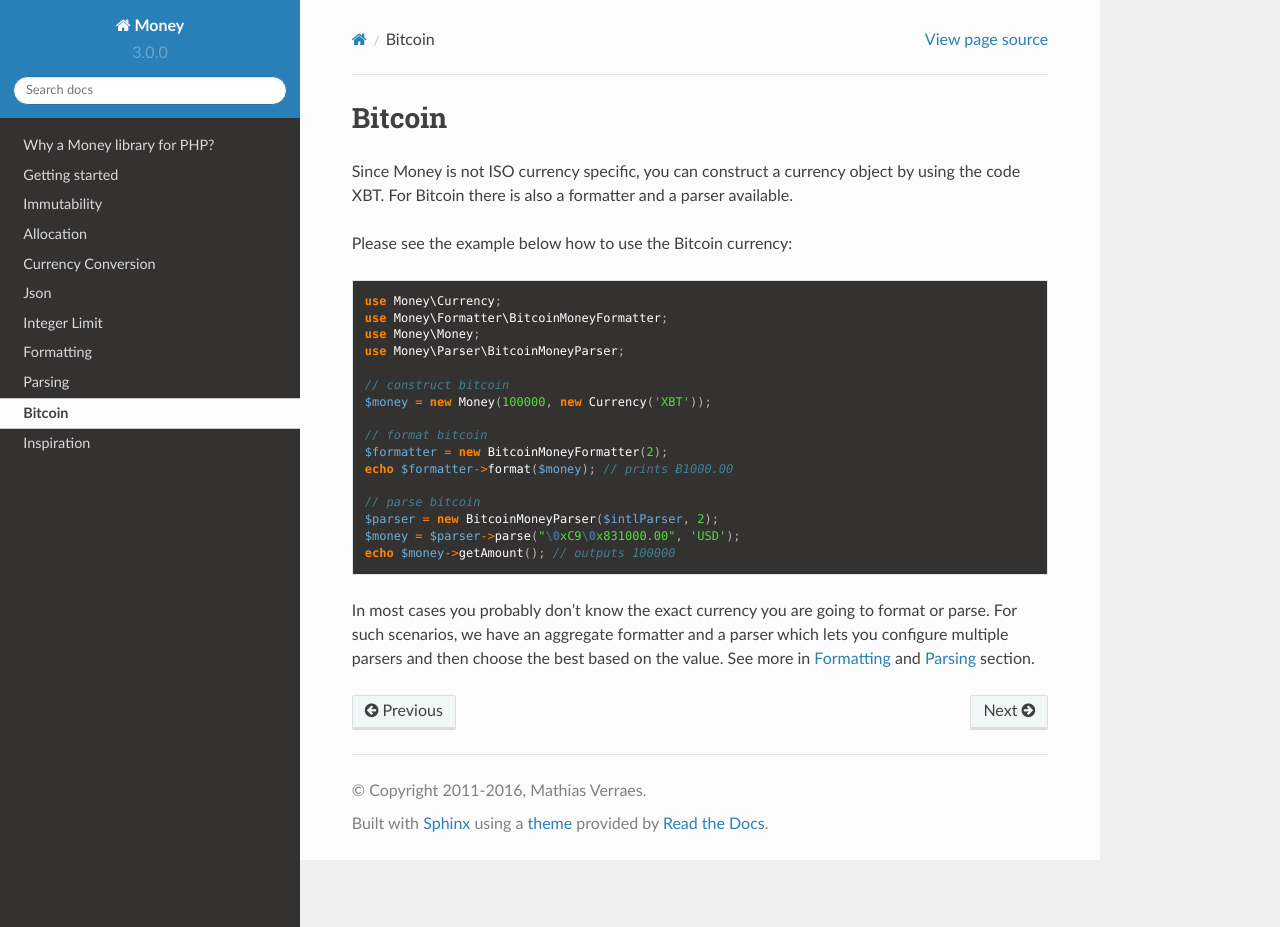
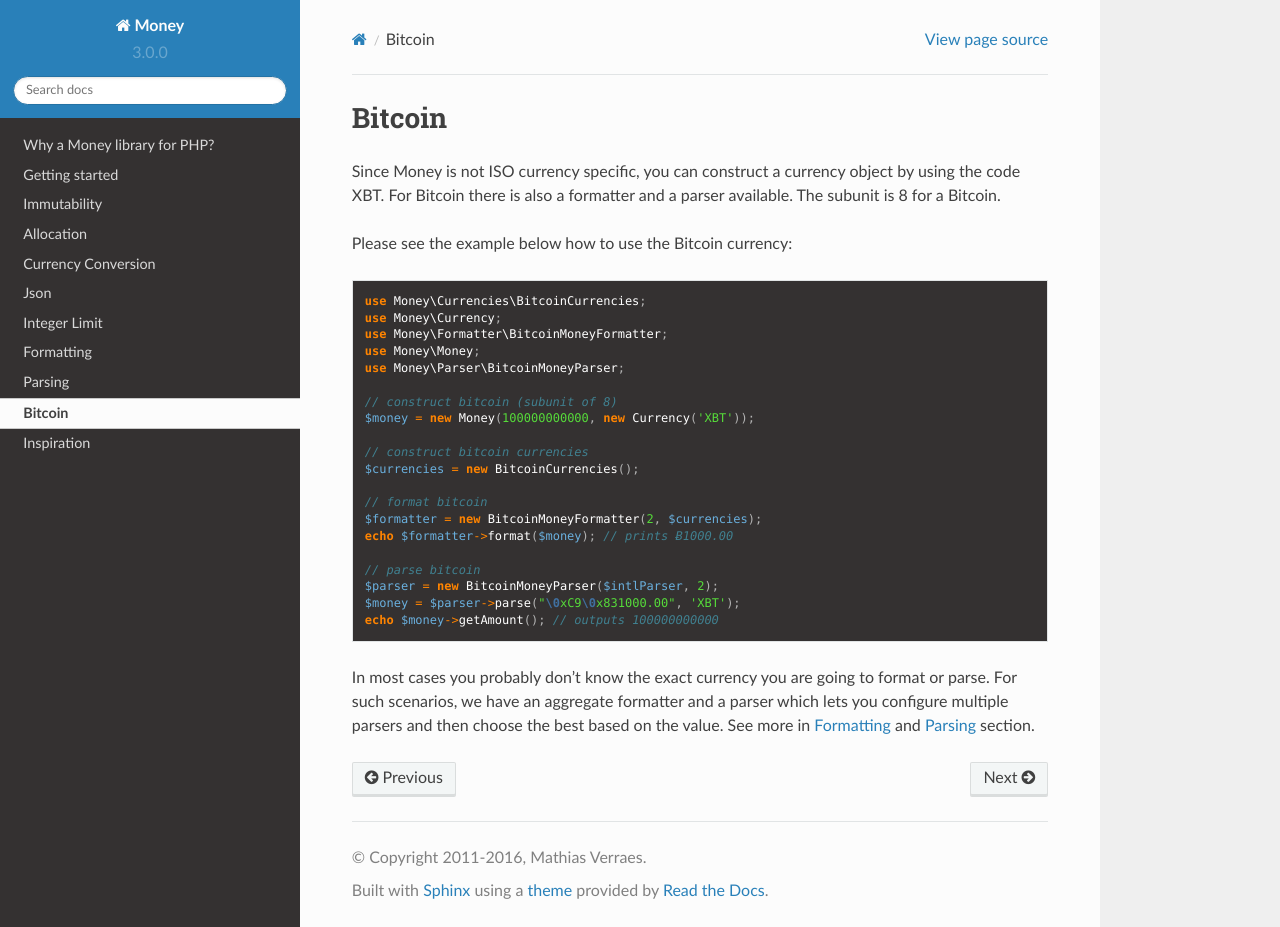
Before and after one commit to moneyphp/money, a Sphinx documentation site: the page built from doc/Bitcoin.rst, in a window 1280 px wide and 927 px high. Built offline with Sphinx 7.4.7 and the Read the Docs theme 2.0.0, drawn with Linux system fonts in a browser that asks for light colours.

Commit message:
documentation for formatting and parsing aggregate currencies improvement

```diff
--- a/doc/Bitcoin.rst
+++ b/doc/Bitcoin.rst
@@ -2,28 +2,32 @@
 =======
 
 Since Money is not ISO currency specific, you can construct a currency object by using the code XBT.
-For Bitcoin there is also a formatter and a parser available.
+For Bitcoin there is also a formatter and a parser available. The subunit is 8 for a Bitcoin.
 
 Please see the example below how to use the Bitcoin currency:
 
 .. code-block:: php
 
+    use Money\Currencies\BitcoinCurrencies;
     use Money\Currency;
     use Money\Formatter\BitcoinMoneyFormatter;
     use Money\Money;
     use Money\Parser\BitcoinMoneyParser;
 
-    // construct bitcoin
-    $money = new Money(100000, new Currency('XBT'));
+    // construct bitcoin (subunit of 8)
+    $money = new Money(100000000000, new Currency('XBT'));
+
+    // construct bitcoin currencies
+    $currencies = new BitcoinCurrencies();
 
     // format bitcoin
-    $formatter = new BitcoinMoneyFormatter(2);
+    $formatter = new BitcoinMoneyFormatter(2, $currencies);
     echo $formatter->format($money); // prints Ƀ1000.00
 
     // parse bitcoin
     $parser = new BitcoinMoneyParser($intlParser, 2);
-    $money = $parser->parse("\0xC9\0x831000.00", 'USD');
-    echo $money->getAmount(); // outputs 100000
+    $money = $parser->parse("\0xC9\0x831000.00", 'XBT');
+    echo $money->getAmount(); // outputs 100000000000
 
 
 In most cases you probably don't know the exact currency you are going to format or parse.
```
Also changed, not shown: doc/Formatting.rst (+5 -2 lines), doc/Parsing.rst (+5 -2 lines), 2 other files.
